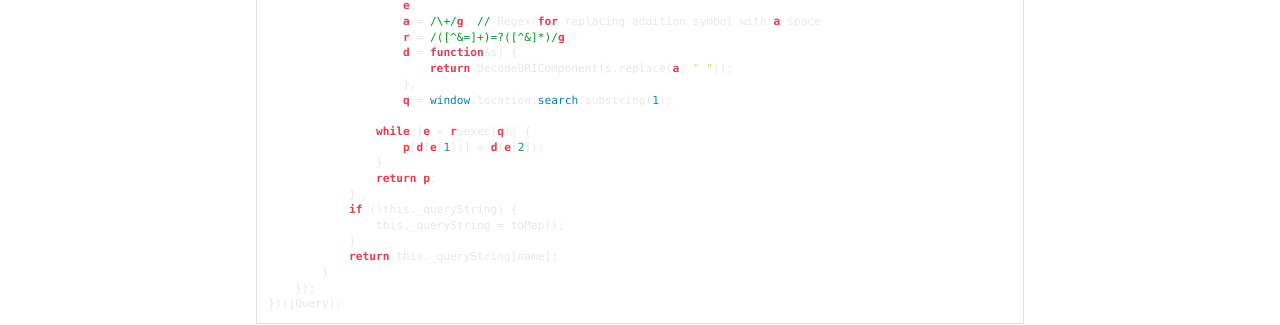
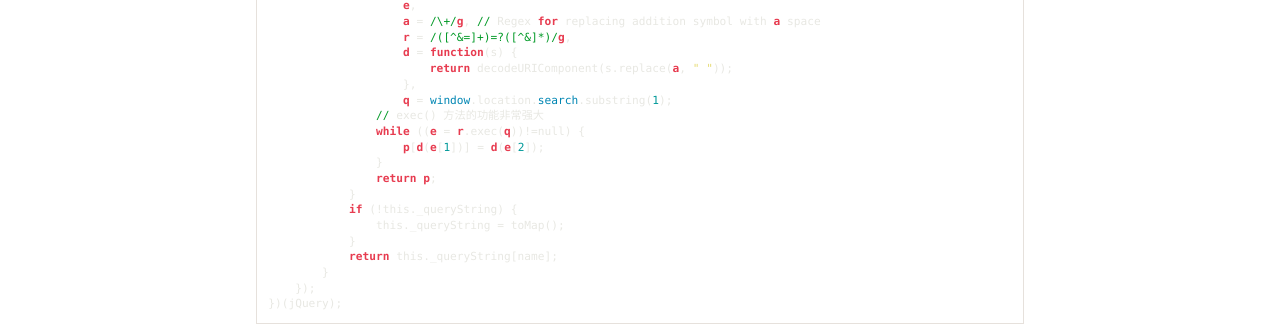
Before and after one commit to junhc/junhc.github.io, a Jekyll site: the page built from _posts/2015-08-21-javascript.md, in a window 1280 px wide and 900 px high, scrolled down 3230 px. Shown: the part 151-476 px from the top of the window. Built offline with Jekyll 4.4.1, drawn with Linux system fonts in a browser that asks for light colours; Markdown is read by kramdown in place of the engine named in the settings; comment, search, counter and statistics services are not loaded.

Commit message:
Update 2015-08-21-javascript.md

```diff
--- a/_posts/2015-08-21-javascript.md
+++ b/_posts/2015-08-21-javascript.md
@@ -185,8 +185,8 @@ var isTrue = new Boolean("K.K");
                         return decodeURIComponent(s.replace(a, " "));
                     },
                     q = window.location.search.substring(1);
-
-                while (e = r.exec(q)) {
+                // exec() 方法的功能非常强大
+                while ((e = r.exec(q))!=null) {
                     p[d(e[1])] = d(e[2]);
                 }
                 return p;
```
